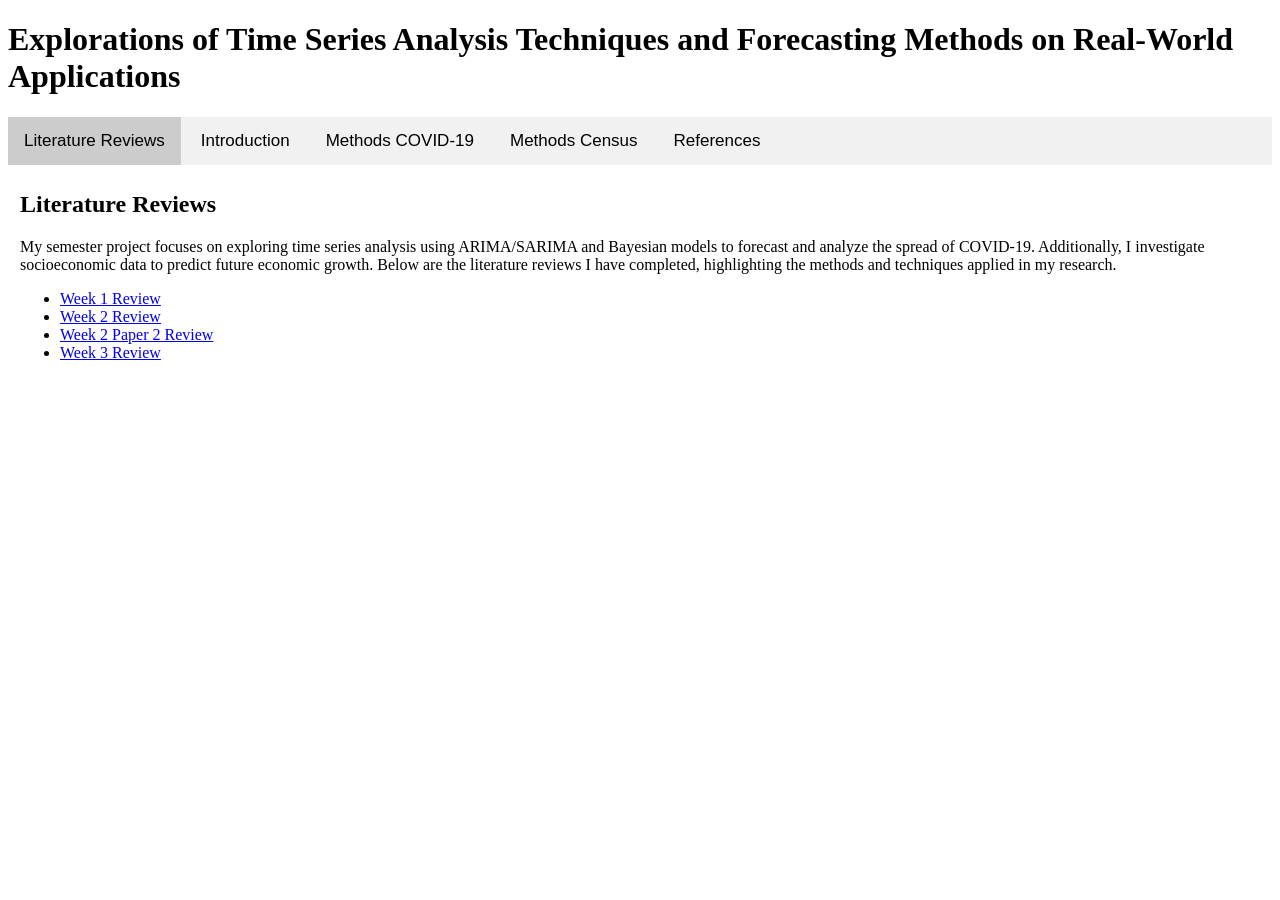
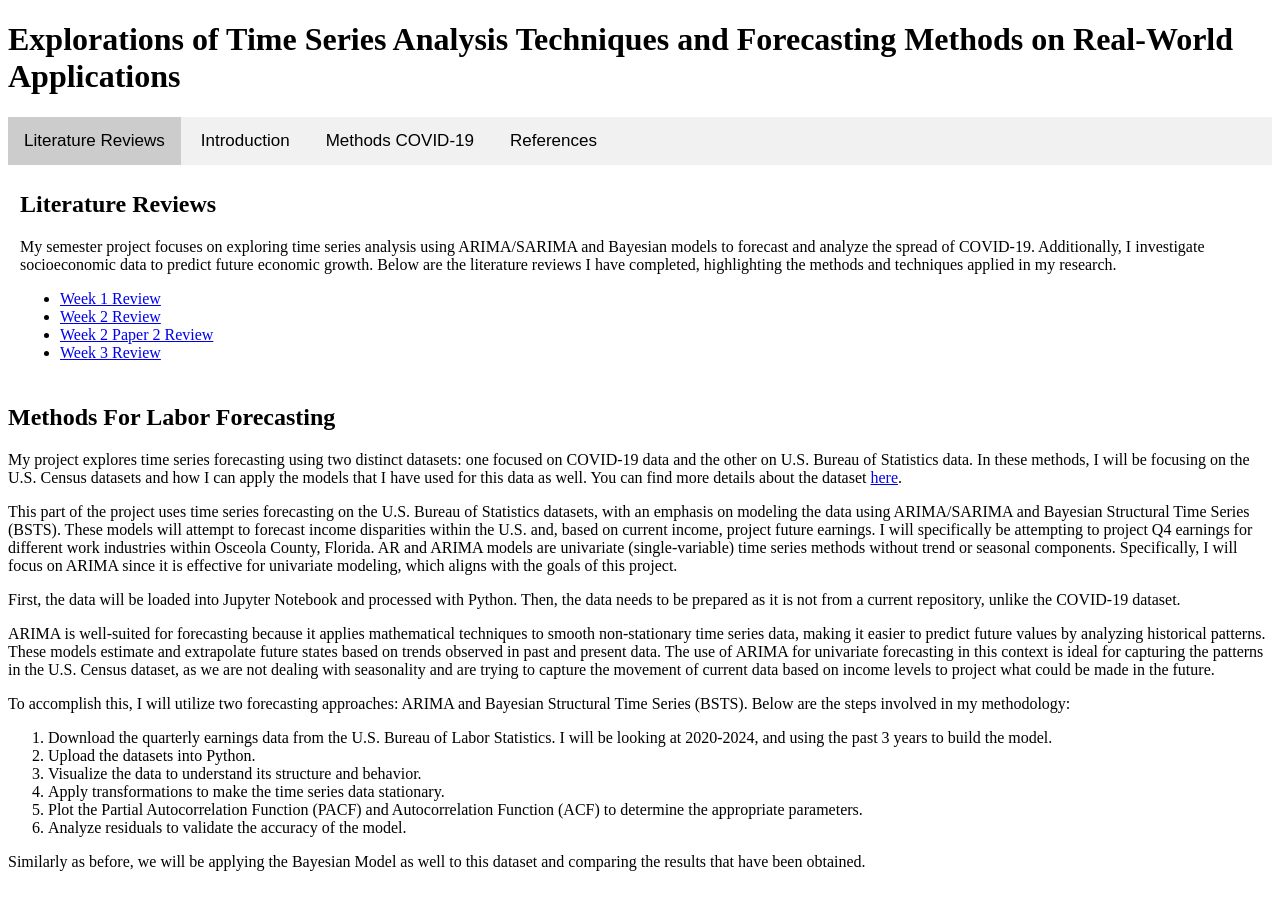
Before and after one commit to GianyceG/gianyceg.github.io, a Jekyll site: the page index.html, which Jekyll copies as it is, in a window 1280 px wide. Built offline with Jekyll 4.4.1, drawn with Linux system fonts in a browser that asks for light colours.

Commit message:
Update index.html

```diff
--- a/index.html
+++ b/index.html
@@ -54,7 +54,6 @@
     <button class="tablinks" onclick="openTab(event, 'LitReview')" id="defaultOpen">Literature Reviews</button>
     <button class="tablinks" onclick="openTab(event, 'Intro')">Introduction</button>
     <button class="tablinks" onclick="openTab(event, 'Methods for COVID-19')">Methods COVID-19</button>
-    <button class="tablinks" onclick="openTab(event, 'Methods for US Census')">Methods Census</button>
     <button class="tablinks" onclick="openTab(event, 'References')">References</button>
   </div>
 
@@ -160,9 +159,7 @@
 </ol>
   </div>
 
-  <!-- Tab content for US Census -->
-<div id="Methods for Labor Industries" class="tabcontent">
-    <h2>Methods</h2>
+    <h2>Methods For Labor Forecasting</h2>
     <p>My project explores time series forecasting using two distinct datasets: one focused on COVID-19 data and the other on U.S. Bureau of Statistics data. In these methods, I will be focusing on the U.S. Census datasets and how I can apply the models that I have used for this data as well. You can find more details about the dataset <a href="https://www.bls.gov/cew/downloadable-data-files.htm" target="_blank">here</a>.</p>
 
     <p>This part of the project uses time series forecasting on the U.S. Bureau of Statistics datasets, with an emphasis on modeling the data using ARIMA/SARIMA and Bayesian Structural Time Series (BSTS). These models will attempt to forecast income disparities within the U.S. and, based on current income, project future earnings. I will specifically be attempting to project Q4 earnings for different work industries within Osceola County, Florida. AR and ARIMA models are univariate (single-variable) time series methods without trend or seasonal components. Specifically, I will focus on ARIMA since it is effective for univariate modeling, which aligns with the goals of this project.</p>
```
